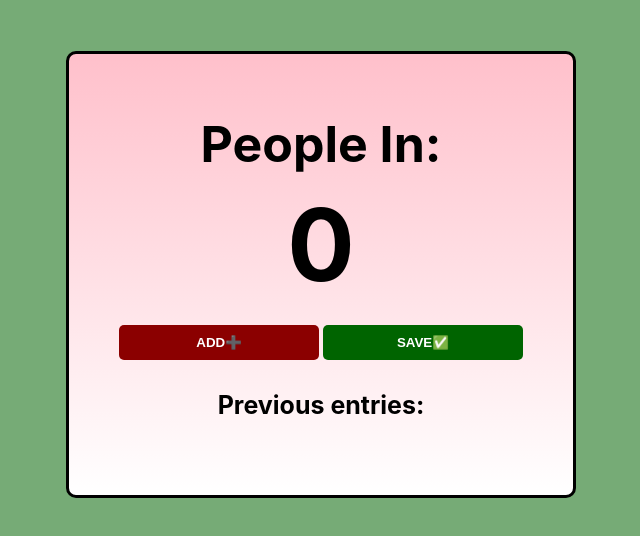
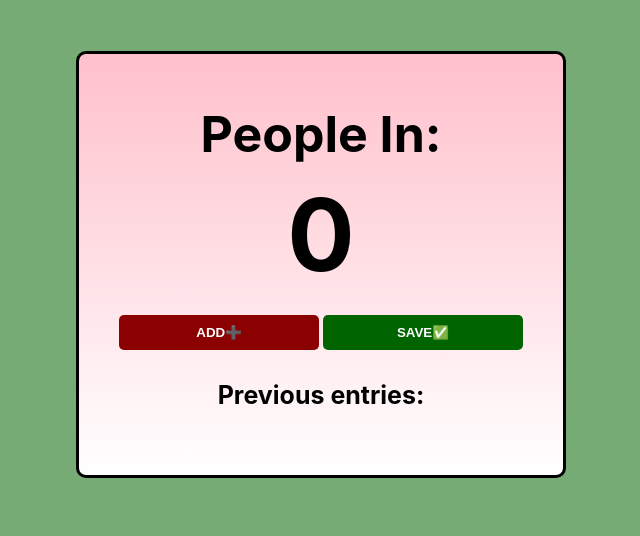
Before and after one commit to RealTim0/passenger-counter-app, a plain HTML site: page index.html in a window 1280 px wide. Shown: the whole page, without its empty margins (319-959 px from the left). Drawn offline with Linux system fonts and the light colour scheme.

```diff
--- a/main.css
+++ b/main.css
@@ -13,7 +13,7 @@ body {
 .div{
     background-image: linear-gradient(pink, white);
     margin:auto;
-    padding: 50px;
+    padding: 40px;
     border: 3px solid black;
     border-radius: 10px;
     width: fit-content;
@@ -22,6 +22,7 @@ h1 {
     margin-top: 10px;
     margin-bottom: 10px;
    font-size:50px;
+   white-space: nowrap;
 }
 
 h2 {
```
